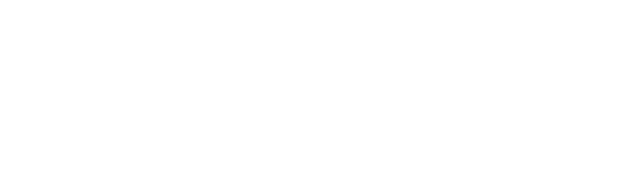
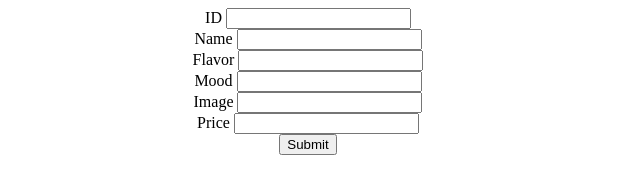
Before and after one commit to mira-kine/lab06-e-commerce-site, a website: page admin/index.html in a window 1280 px wide. Shown: the whole page, without its empty margins (0-640 px from the left). Drawn offline with Linux system fonts and the light colour scheme.

Commit message:
added HTML elements necessary for admin page, CSS lightly

```diff
--- a/admin/index.html
+++ b/admin/index.html
@@ -4,10 +4,37 @@
     <meta charset="UTF-8">
     <meta http-equiv="X-UA-Compatible" content="IE=edge">
     <meta name="viewport" content="width=device-width, initial-scale=1.0">
+    <link rel="stylesheet" href="../styles/admin.css">
     <title>Admin Page</title>
 </head>
 <body>
-
+    <form id="product-form">
+        <label>
+            ID
+            <input type="text" name="id">
+        </label>
+        <label>
+            Name
+            <input type="text" name="name">
+        </label>
+        <label>
+            Flavor
+            <input type="text" name="flavor">
+        </label>
+        <label>
+            Mood
+            <input type="text" name="mood">
+        </label>
+        <label>
+            Image
+            <input type="text" name="img">
+        </label>
+        <label>
+            Price
+            <input type="text" name="price">
+        </label>
+        <button id="submit-button">Submit</button>
+    </form>
     <script type="module" src="./add-products.js"></script>
 </body>
 </html>
--- /dev/null
+++ b/styles/admin.css
@@ -0,0 +1,6 @@
+#product-form {
+    display: flex;
+    flex-direction: column;
+    width: 600px;
+    align-items: center;
+}
--- a/utils.js
+++ b/utils.js
@@ -1,4 +1,4 @@
-import { mochis } from "./data/mochis";
+import { mochis } from './data/mochis';
 
 export function findById(id, items) {
     for (let item of items) {
```
